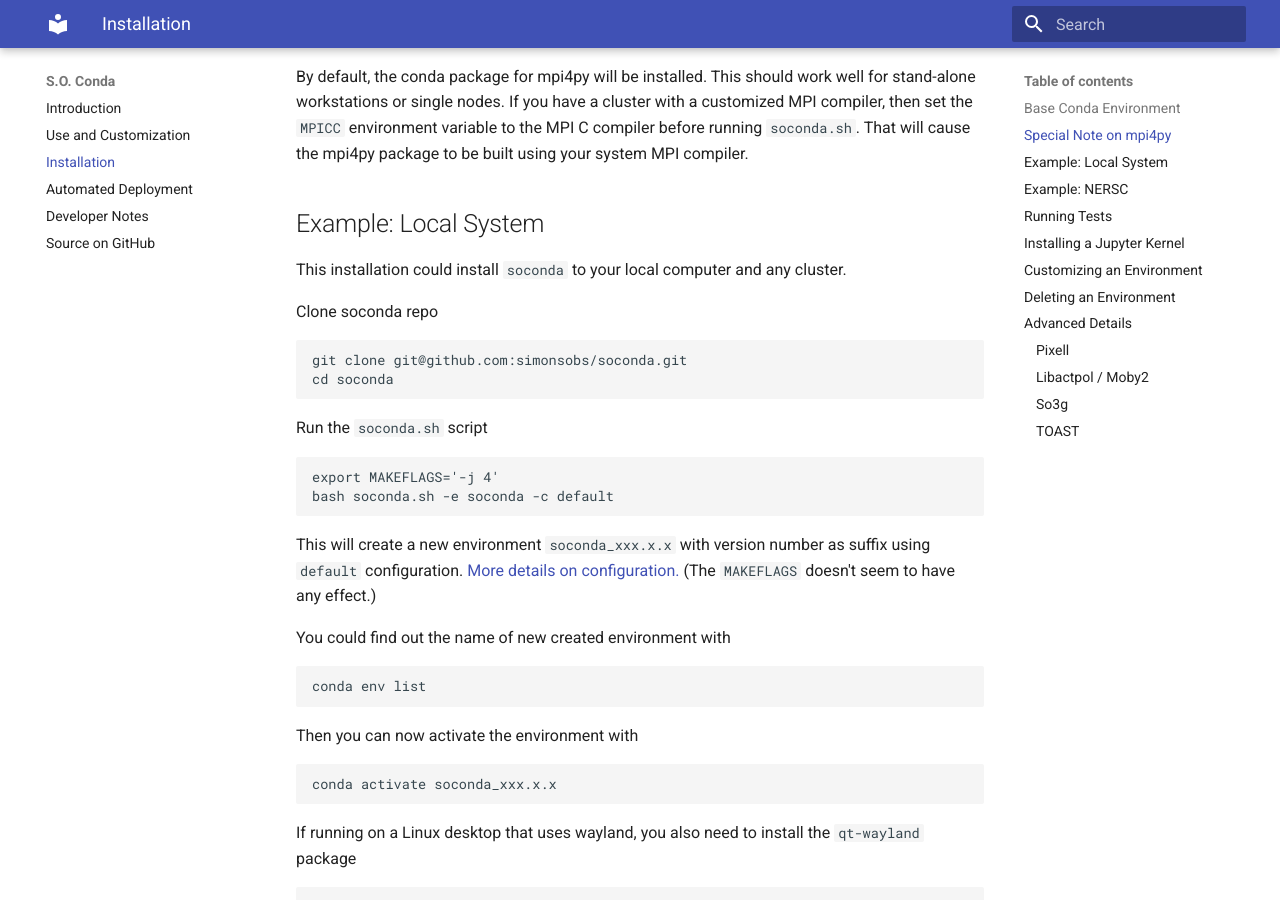
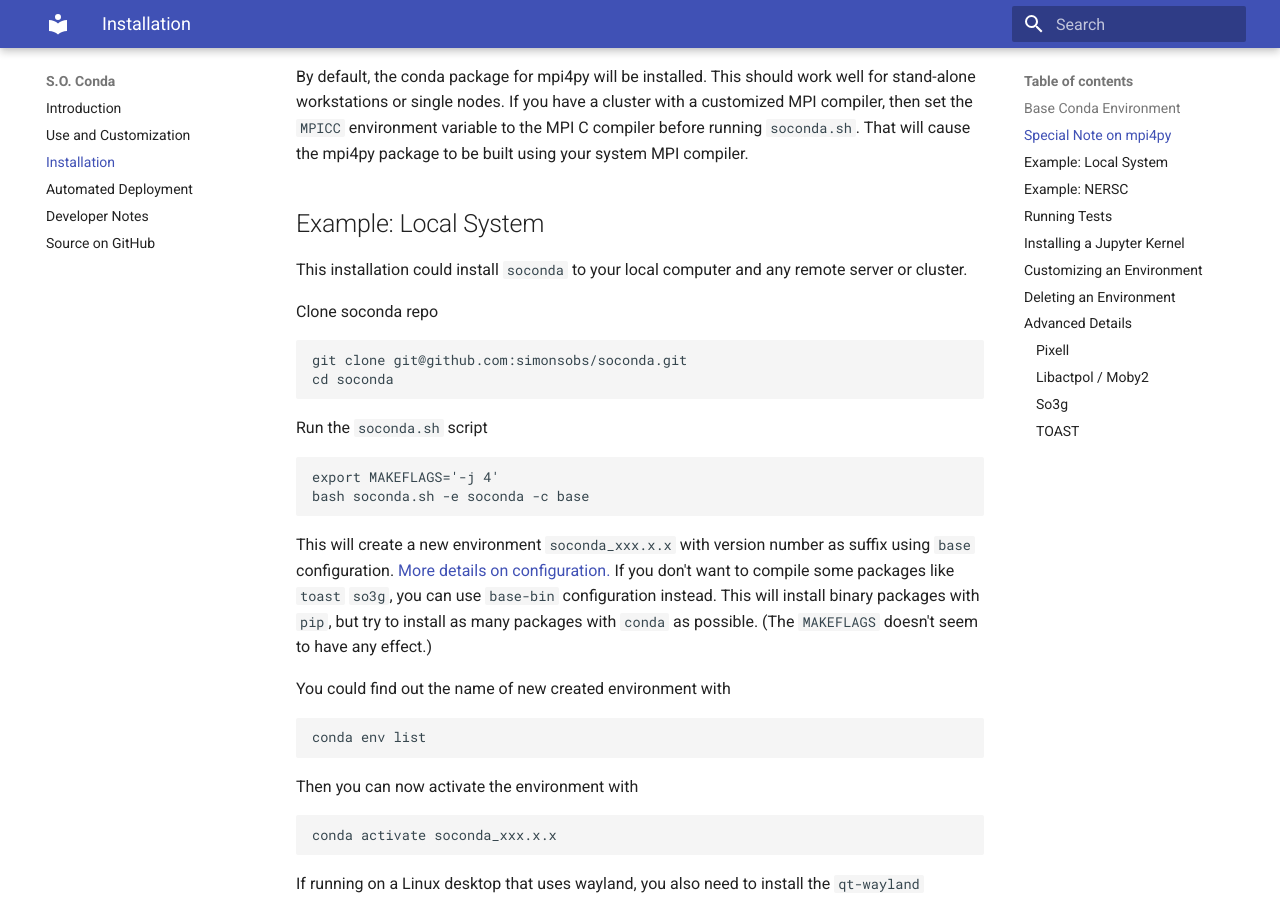
Before and after one commit to simonsobs/soconda, an MkDocs documentation site: the page built from docs/docs/install.md, in a window 1280 px wide and 900 px high, scrolled down 1086 px. Built offline with MkDocs 1.6.1 and Material for MkDocs 9.7.7, drawn with Linux system fonts in a browser that asks for light colours; some of the changed text lies outside the part shown.

Commit message:
Add base and base-bin configuration, update corresponding documentation.
The base and base-bin are for local setup, where module files and
jupyter kernel script are unnecessary.

````diff
--- a/docs/docs/install.md
+++ b/docs/docs/install.md
@@ -52,7 +52,7 @@ compiler before running `soconda.sh`. That will cause the mpi4py package to
 be built using your system MPI compiler.
 
 ## Example:  Local System
-This installation could install `soconda` to your local computer and any cluster.
+This installation could install `soconda` to your local computer and any remote server or cluster.
 
 Clone soconda repo
 ```
@@ -63,10 +63,12 @@ cd soconda
 Run the `soconda.sh` script
 ```
 export MAKEFLAGS='-j 4'
-bash soconda.sh -e soconda -c default
+bash soconda.sh -e soconda -c base
 ```
 This will create a new environment `soconda_xxx.x.x` with version number as suffix
-using `default` configuration. [More details on configuration.](#customizing-an-environment)
+using `base` configuration. [More details on configuration.](#customizing-an-environment)
+If you don't want to compile some packages like `toast` `so3g`, you can use `base-bin` configuration instead.
+This will install binary packages with `pip`, but try to install as many packages with `conda` as possible.
 (The `MAKEFLAGS` doesn't seem to have any effect.)
 
 You could find out the name of new created environment with
@@ -157,6 +159,13 @@ of the configs to a new name and edit the three lists of packages
 (`packages_[conda|pip|local].txt`) to exclude certain packages or add extras.
 Then install it as usual.
 
+| Configuration | Description |
+| --- | --- |
+| default | Default/reference configuration. It will also set up module file (require [Modules](https://docs.fedoraproject.org/en-US/modularity/using-modules/)) and jupyter kernel script. |
+| base | Same as `default` but without module file and jupyter kernel script. |
+| base-bin | Same as `base` but will not compile [packages](/pkgs). It will install `pip` packages instead.  |
+| minimal | Minimal installation (without jupyterlab etc.)  And it will not compile [packages](/pkgs). |
+
 ## Deleting an Environment
 
 The `soconda` environments are self contained and you can delete them by
````
Also changed, not shown: 8 other files.
